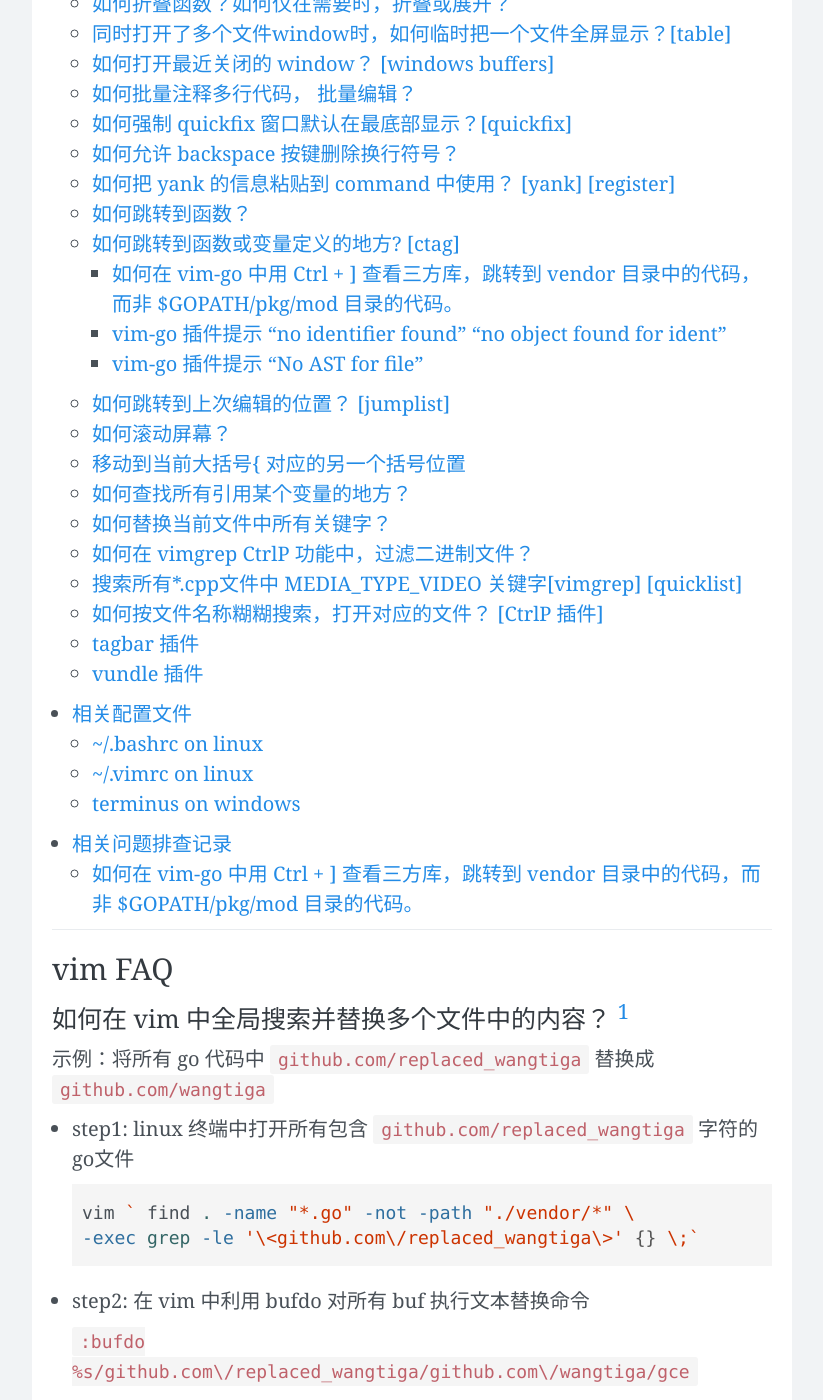
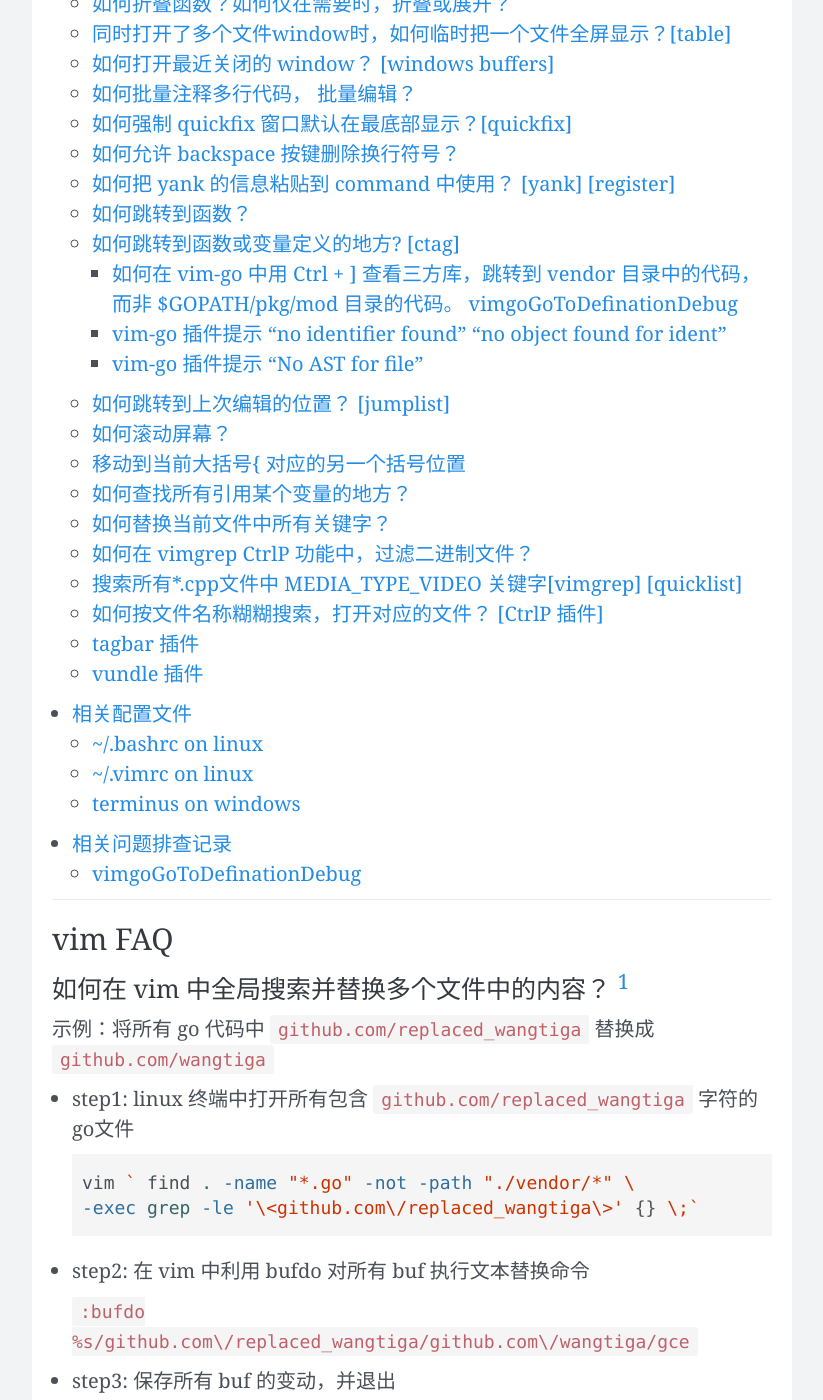
Before and after one commit to wangtiga/wangtiga.github.io, a Jekyll site: the page built from _posts/2019-11-06-vim_faq.md, in a window 1280 px wide and 1400 px high, scrolled down 682 px. Shown: the whole window, without its empty margins (228-1051 px from the left). Built offline with Jekyll 4.4.1, drawn with Linux system fonts in a browser that asks for light colours; nearby versions of some CDN libraries; comment, search, counter and statistics services are not loaded; some of the changed text lies outside the part shown.

Commit message:
updated from mac

````diff
--- a/_posts/2019-11-06-vim_faq.md
+++ b/_posts/2019-11-06-vim_faq.md
@@ -541,7 +541,7 @@ https://vim.fandom.com/wiki/Generate_ctags_file_for_a_C/C%2B%2B_source_file_with
 ```
 
 
-#### 如何在 vim-go 中用 Ctrl + ] 查看三方库，跳转到 vendor 目录中的代码，而非 $GOPATH/pkg/mod 目录的代码。[^vimgoGoToDefinationDebug]
+#### 如何在 vim-go 中用 Ctrl + ] 查看三方库，跳转到 vendor 目录中的代码，而非 $GOPATH/pkg/mod 目录的代码。 [vimgoGoToDefinationDebug](https://wangtiga.github.io/2019/11/06/vim_faq.html#vimgoGoToDefinationDebug)
 
 
 
@@ -985,7 +985,9 @@ enableAnalytics: false
 ## 相关问题排查记录
 
 
-### 如何在 vim-go 中用 Ctrl + ] 查看三方库，跳转到 vendor 目录中的代码，而非 $GOPATH/pkg/mod 目录的代码。
+### vimgoGoToDefinationDebug
+
+如何在 vim-go 中用 Ctrl + ] 查看三方库，跳转到 vendor 目录中的代码，而非 $GOPATH/pkg/mod 目录的代码。
 
 - 环境
   1. go version go1.16.3 linux/amd64
````
Also changed, not shown: other parts of _posts/2019-11-06-vim_faq.md (+0 -3 lines).
